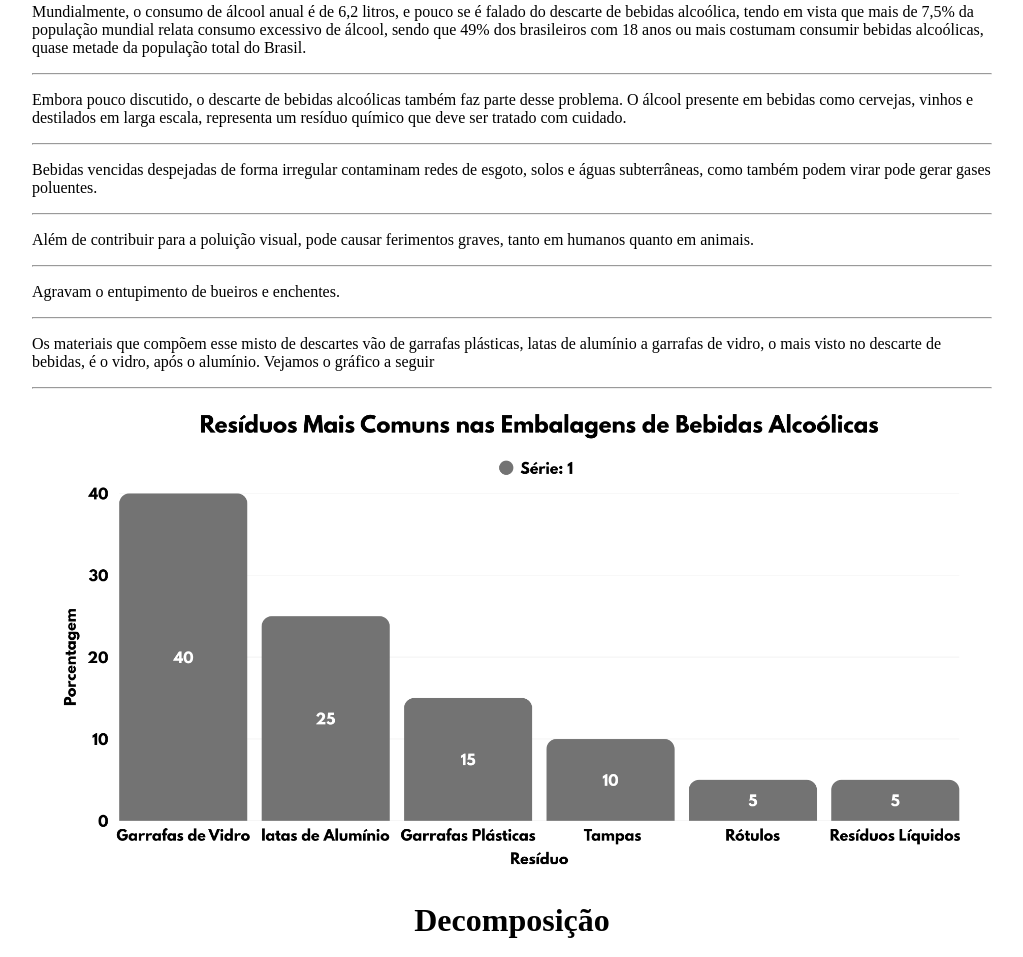
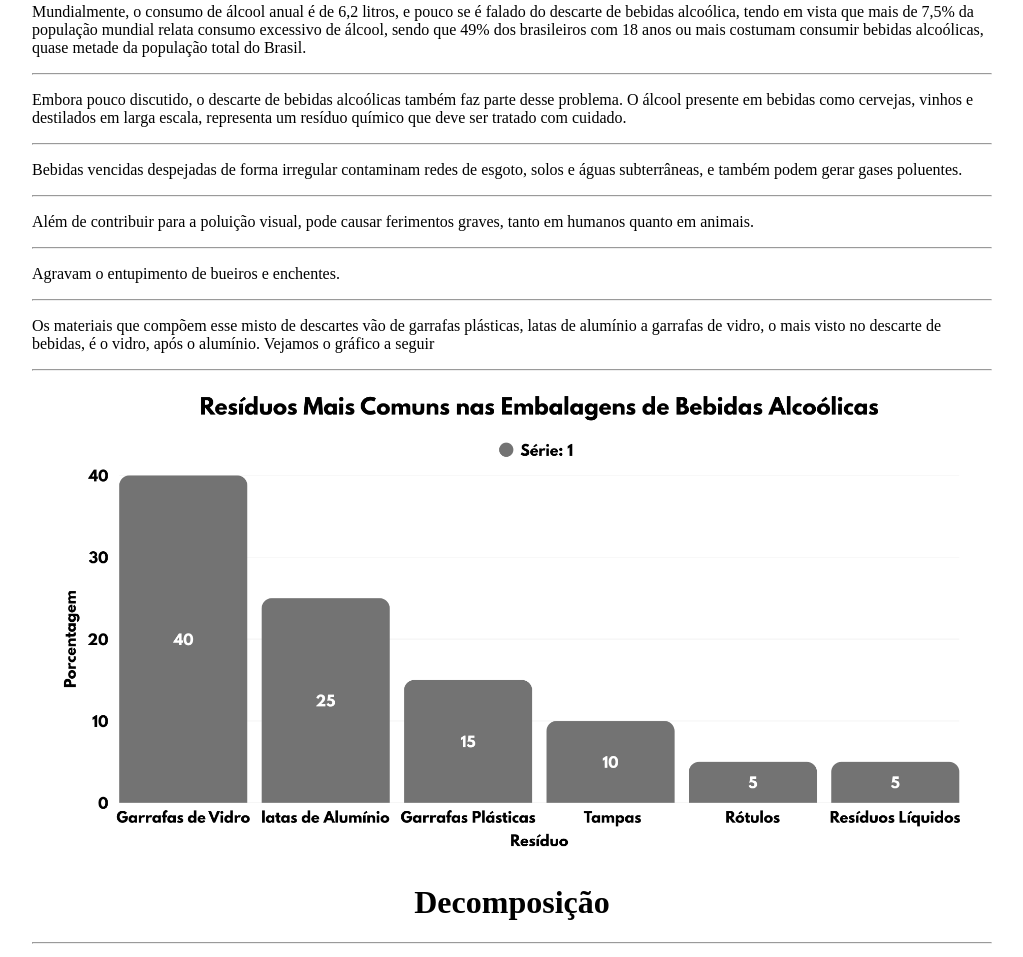
Before and after one commit to agatha2101/agatha2101.github.io, a plain HTML site: page index.html in a window 1280 px wide. Shown: the part 1554-2511 px from the top of the page, without its empty margins (128-1151 px from the left). Drawn offline with Linux system fonts and the light colour scheme.

Commit message:
Update index.html

```diff
--- a/index.html
+++ b/index.html
@@ -43,7 +43,7 @@
             <hr>
             <p> Embora pouco discutido, o descarte de bebidas alcoólicas também faz parte desse problema. O álcool presente em bebidas como cervejas, vinhos e destilados em larga escala, representa um resíduo químico que deve ser tratado com cuidado.</p>
             <hr>
-            <p>Bebidas vencidas despejadas de forma irregular contaminam redes de esgoto, solos e águas subterrâneas, como também podem virar pode gerar gases poluentes.</p>
+            <p>Bebidas vencidas despejadas de forma irregular contaminam redes de esgoto, solos e águas subterrâneas, e também podem gerar gases poluentes.</p>
             <hr>
             <p>Além de contribuir para a poluição visual, pode causar ferimentos graves, tanto em humanos quanto em animais.</p>
             <hr>
@@ -87,4 +87,5 @@
         </footer>
 
     </body>
+
 </html>
```
